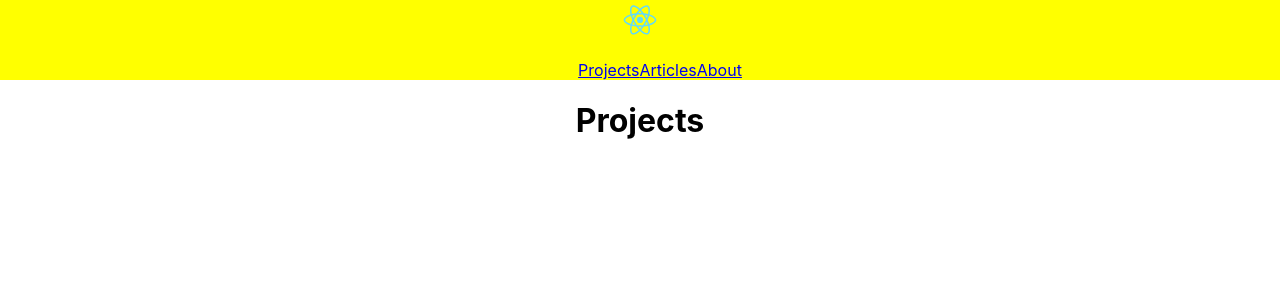
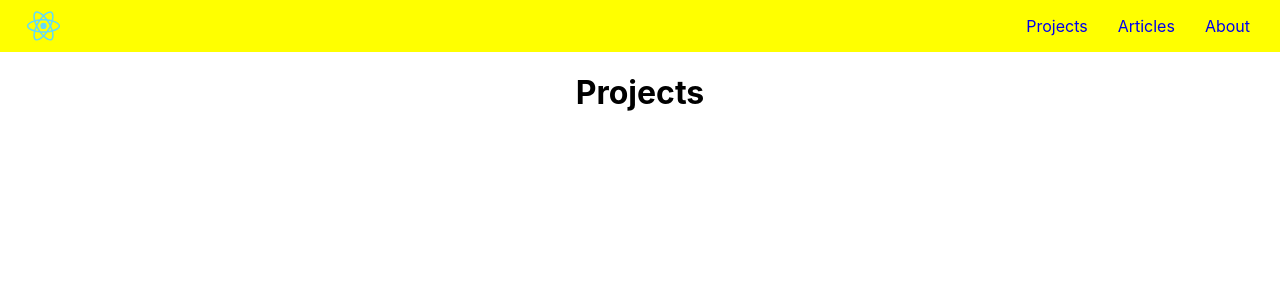
Before and after one commit to taraculpin/portfolio, a React (Create React App) app: page / in a window 1280 px wide. Shown: the top 300 px of the page. Built offline with nearby package versions, Linux system fonts and the light colour scheme; the HTML template or start-up script is replaced by a standard one.

Commit message:
spaced out navbar items

```diff
--- a/src/App.css
+++ b/src/App.css
@@ -9,13 +9,28 @@
 .logo-image {
   height: 40px;
 }
-.navigation-sub {
+.navigation {
   list-style-type: none;
   margin: 0;
   padding: 0;
   background-color: yellow;
   position: sticky;
+  display: flex;
+  justify-content: end;
+  align-items: center;
+  position: sticky;
+}
+nav ul {
+  padding-right: 15px;
 }
 nav ul li {
   display: inline;
+  padding: 15px;
 }
+nav ul li a {
+  text-decoration: none;
+}
+nav img {
+  position: absolute;
+  left: 15px;
+}
--- a/src/App.js
+++ b/src/App.js
@@ -10,14 +10,12 @@ function App() {
   return (
     <div className="App">
       <nav className="navigation">
-        <div className="navigation-sub">
           <img src={logo} className="logo-image" alt="Logo" />
           <ul>
             <li><Link to="/" className="item">Projects</Link></li>
             <li><Link to="articles" className="item">Articles</Link></li>
             <li><Link to="about" className="item">About</Link></li>
           </ul>
-        </div>
       </nav>
       <Routes>
         <Route path="/" element={<Projects />} />
```
